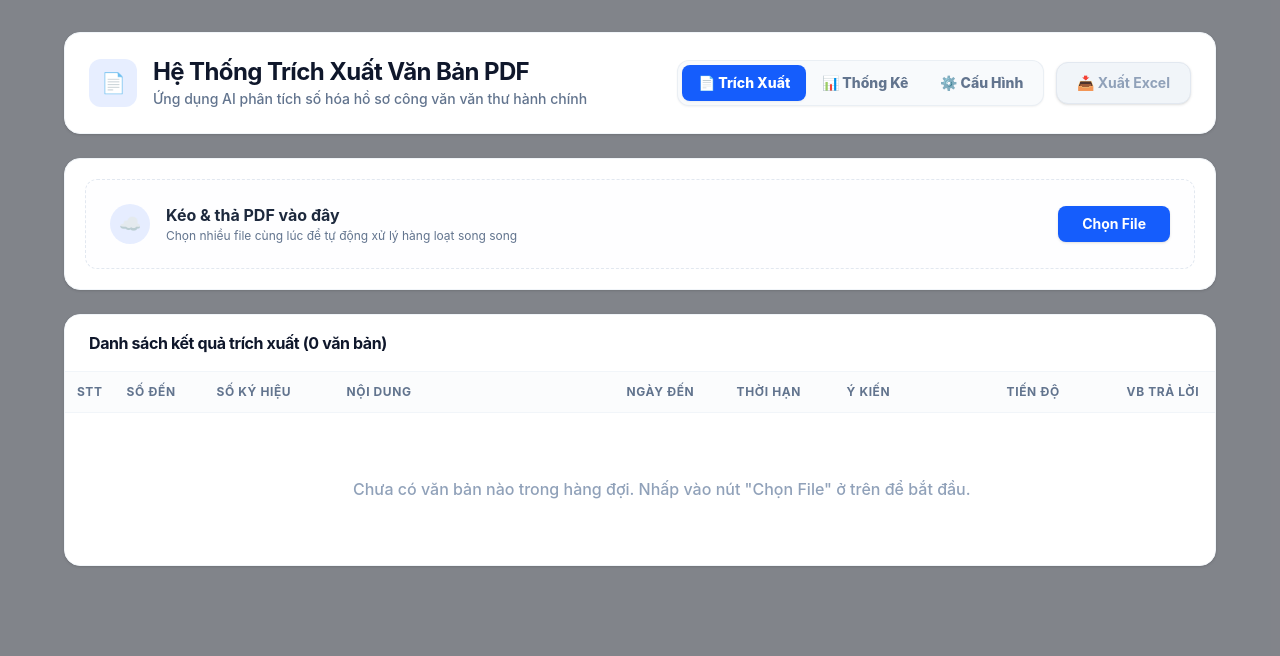
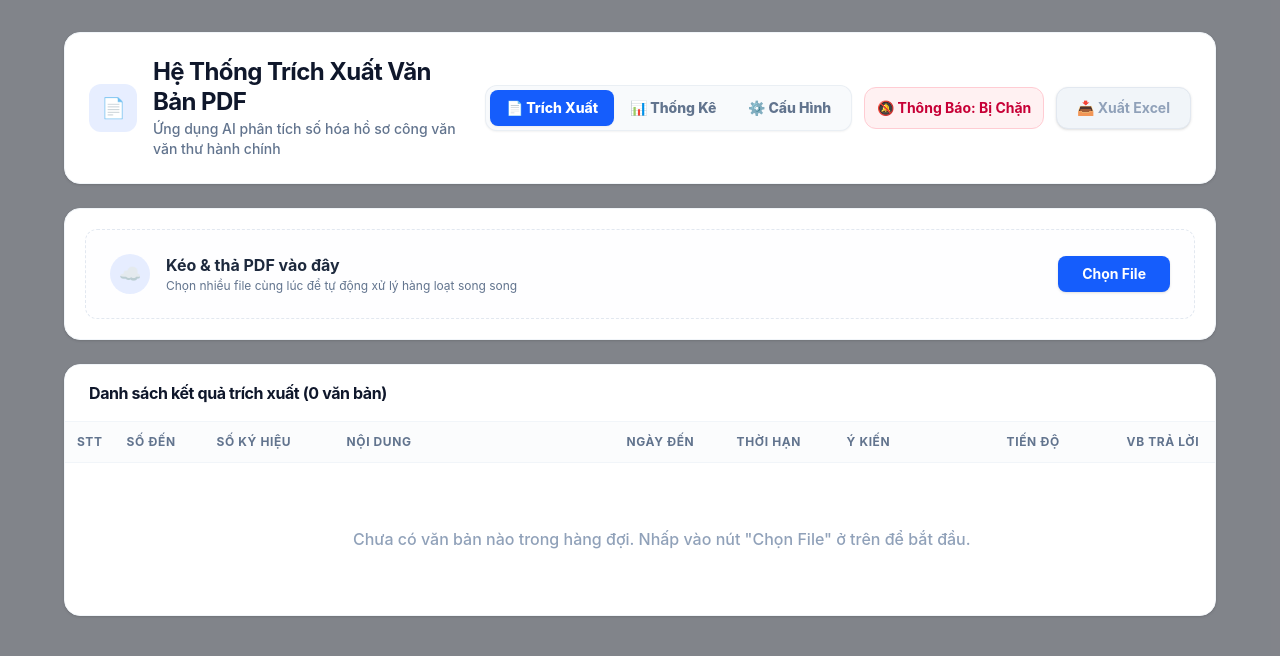
Before and after one commit to IamAnhKhoa/pdf-ocr, a React (Vite) app in the folder frontend/: page / in a window 1280 px wide. Shown: the top 656 px of the page. Built offline with nearby package versions, Linux system fonts and the light colour scheme.

Commit message:
feat: add desktop notification permission button and instant completion notification

```diff
--- a/frontend/src/App.jsx
+++ b/frontend/src/App.jsx
@@ -11,6 +11,27 @@ function App() {
   const [showSettings, setShowSettings] = useState(false);
   const [quotaChecking, setQuotaChecking] = useState(false);
   const [quotaResults, setQuotaResults] = useState(null);
+
+  const [notifPermission, setNotifPermission] = useState(() => {
+    return typeof window !== 'undefined' && 'Notification' in window ? Notification.permission : 'unsupported';
+  });
+
+  const requestNotificationPermission = async () => {
+    if ('Notification' in window) {
+      const permission = await Notification.requestPermission();
+      setNotifPermission(permission);
+      if (permission === 'granted') {
+        try {
+          new Notification('PDF OCR System', {
+            body: '🔔 Thông báo Desktop đã bật thành công! Bạn sẽ nhận thông báo khi trích xuất xong.',
+            icon: '/favicon.ico'
+          });
+        } catch (e) {
+          console.error(e);
+        }
+      }
+    }
+  };
 
   // Stats tab states
   const [activeTab, setActiveTab] = useState('ocr'); // 'ocr', 'stats', 'config'
@@ -111,17 +132,21 @@ function App() {
     if (isProcessing) {
       wasProcessingRef.current = true;
       if ('Notification' in window && Notification.permission === 'default') {
-        Notification.requestPermission().catch(() => {});
+        Notification.requestPermission().then(p => setNotifPermission(p)).catch(() => {});
       }
     } else if (wasProcessingRef.current) {
       wasProcessingRef.current = false;
       const completedCount = dataList.filter(d => d.status === 'completed').length;
       if (completedCount > 0 && 'Notification' in window && Notification.permission === 'granted') {
         try {
-          new Notification('PDF OCR System', {
-            body: `🎉 Đã hoàn tất trích xuất OCR cho ${completedCount} văn bản!`,
-            icon: '/favicon.ico'
+          const notif = new Notification('📄 PDF OCR System - Hoàn Thành!', {
+            body: `🎉 Đã hoàn tất trích xuất OCR cho ${completedCount} văn bản PDF. Nhấp để xem kết quả!`,
+            icon: '/favicon.ico',
+            requireInteraction: true
           });
+          notif.onclick = () => {
+            window.focus();
+          };
         } catch (e) {
           console.error('Lỗi gửi thông báo:', e);
         }
@@ -521,6 +546,21 @@ function App() {
                 </button>
               ))}
             </div>
+
+            <button
+              id="btn-notif-permission"
+              onClick={requestNotificationPermission}
+              title="Nhấn để bật hoặc thử nghiệm thông báo Desktop khi hoàn thành trích xuất"
+              className={`flex items-center justify-center gap-1.5 px-3 py-2.5 rounded-xl font-bold text-xs md:text-sm border transition-all ${
+                notifPermission === 'granted'
+                  ? 'bg-blue-50 text-blue-700 border-blue-200 hover:bg-blue-100'
+                  : notifPermission === 'denied'
+                  ? 'bg-rose-50 text-rose-700 border-rose-200'
+                  : 'bg-amber-50 text-amber-800 border-amber-200 hover:bg-amber-100 animate-pulse'
+              }`}
+            >
+              {notifPermission === 'granted' ? '🔔 Thông Báo: Đã Bật' : notifPermission === 'denied' ? '🔕 Thông Báo: Bị Chặn' : '🔔 Bật Thông Báo'}
+            </button>
 
             <button
               id="btn-export-excel"
```
